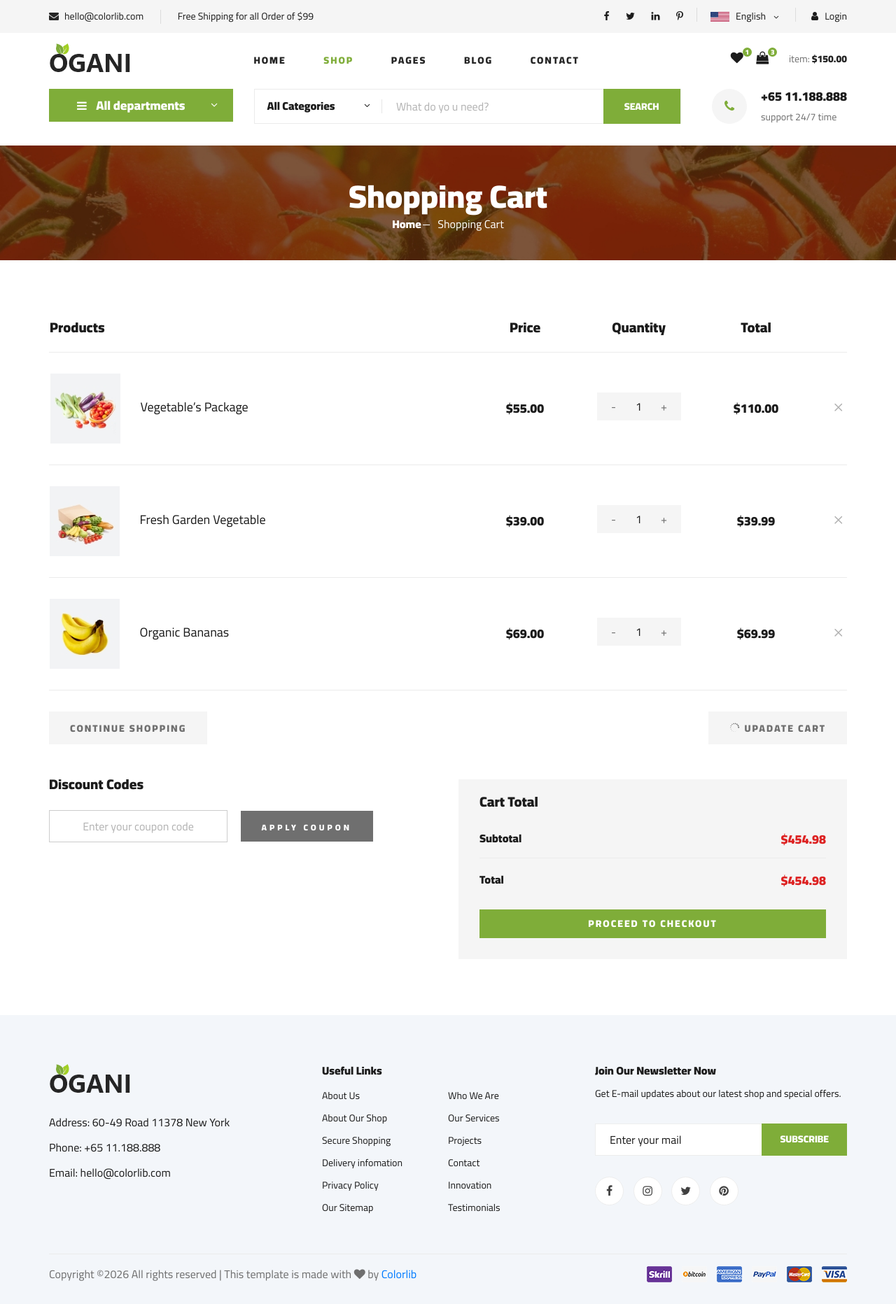
After one commit to Mable987/Easygrocery, a Django app: page /easygrocery/cart/ in a window 1280 px wide. The commit adds this page. Shown: the whole page at 70% size. Run offline with Django 5.2, Linux system fonts and the light colour scheme; some libraries are stand-ins or nearby versions.

Commit message:
views updated

```diff
--- a/WebApp/static/Login/css/style.css
+++ b/WebApp/static/Login/css/style.css
@@ -10,13 +10,10 @@ body {
     font-family: -apple-system, BlinkMacSystemFont, 'Segoe UI', Roboto, 'Inter', sans-serif;
     background: linear-gradient(135deg, #a8e6cf 0%, #dcedc8 50%, #f8f8f8 100%);
     min-height: 100vh;
-
     padding: 20px;
     line-height: 1.6;
     position: relative;
-
     overflow-y: auto;
-
     display: block;
 }
 
--- /dev/null
+++ b/WebApp/templates/cart.html
@@ -0,0 +1,447 @@
+
+<!DOCTYPE html>
+{% load static %}
+<html lang="zxx">
+
+<head>
+    <meta charset="UTF-8">
+    <meta name="description" content="Ogani Template">
+    <meta name="keywords" content="Ogani, unica, creative, html">
+    <meta name="viewport" content="width=device-width, initial-scale=1.0">
+    <meta http-equiv="X-UA-Compatible" content="ie=edge">
+    <title>Ogani | Template</title>
+
+    <!-- Google Font -->
+    <link href="https://fonts.googleapis.com/css2?family=Cairo:wght@200;300;400;600;900&display=swap" rel="stylesheet">
+
+    <!-- Css Styles -->
+    <link rel="stylesheet" href="{% static 'web/css/bootstrap.min.css' %}" type="text/css">
+    <link rel="stylesheet" href="{% static 'web/css/font-awesome.min.css' %}" type="text/css">
+    <link rel="stylesheet" href="{% static 'web/css/elegant-icons.css' %}" type="text/css">
+    <link rel="stylesheet" href="{% static 'web/css/nice-select.css' %}" type="text/css' %}">
+    <link rel="stylesheet" href="{% static 'web/css/jquery-ui.min.css' %}" type="text/css">
+    <link rel="stylesheet" href="{% static 'web/css/owl.carousel.min.css' %}" type="text/css">
+    <link rel="stylesheet" href="{% static 'web/css/slicknav.min.css' %}" type="text/css">
+    <link rel="stylesheet" href="{% static 'web/css/style.css' %}" type="text/css">
+</head>
+
+<body>
+    <!-- Page Preloder -->
+    <div id="preloder">
+        <div class="loader"></div>
+    </div>
+
+    <!-- Humberger Begin -->
+    <div class="humberger__menu__overlay"></div>
+    <div class="humberger__menu__wrapper">
+        <div class="humberger__menu__logo">
+            <a href="#"><img src="{% static 'web/img/logo.png' %}" alt=""></a>
+        </div>
+        <div class="humberger__menu__cart">
+            <ul>
+                <li><a href="#"><i class="fa fa-heart"></i> <span>1</span></a></li>
+                <li><a href="#"><i class="fa fa-shopping-bag"></i> <span>3</span></a></li>
+            </ul>
+            <div class="header__cart__price">item: <span>$150.00</span></div>
+        </div>
+        <div class="humberger__menu__widget">
+            <div class="header__top__right__language">
+                <img src="{% static 'web/img/language.png' %}" alt="">
+                <div>English</div>
+                <span class="arrow_carrot-down"></span>
+                <ul>
+                    <li><a href="#">Spanis</a></li>
+                    <li><a href="#">English</a></li>
+                </ul>
+            </div>
+            <div class="header__top__right__auth">
+                <a href="#"><i class="fa fa-user"></i> Login</a>
+            </div>
+        </div>
+        <nav class="humberger__menu__nav mobile-menu">
+            <ul>
+                <li class="active"><a href="./index.html">Home</a></li>
+                <li><a href="./shop-grid.html">Shop</a></li>
+                <li><a href="#">Pages</a>
+                    <ul class="header__menu__dropdown">
+                        <li><a href="./shop-details.html">Shop Details</a></li>
+                        <li><a href="./shoping-cart.html">Shoping Cart</a></li>
+                        <li><a href="./checkout.html">Check Out</a></li>
+                        <li><a href="./blog-details.html">Blog Details</a></li>
+                    </ul>
+                </li>
+                <li><a href="./blog.html">Blog</a></li>
+                <li><a href="./contact.html">Contact</a></li>
+            </ul>
+        </nav>
+        <div id="mobile-menu-wrap"></div>
+        <div class="header__top__right__social">
+            <a href="#"><i class="fa fa-facebook"></i></a>
+            <a href="#"><i class="fa fa-twitter"></i></a>
+            <a href="#"><i class="fa fa-linkedin"></i></a>
+            <a href="#"><i class="fa fa-pinterest-p"></i></a>
+        </div>
+        <div class="humberger__menu__contact">
+            <ul>
+                <li><i class="fa fa-envelope"></i> hello@colorlib.com</li>
+                <li>Free Shipping for all Order of $99</li>
+            </ul>
+        </div>
+    </div>
+    <!-- Humberger End -->
+
+    <!-- Header Section Begin -->
+    <header class="header">
+        <div class="header__top">
+            <div class="container">
+                <div class="row">
+                    <div class="col-lg-6">
+                        <div class="header__top__left">
+                            <ul>
+                                <li><i class="fa fa-envelope"></i> hello@colorlib.com</li>
+                                <li>Free Shipping for all Order of $99</li>
+                            </ul>
+                        </div>
+                    </div>
+                    <div class="col-lg-6">
+                        <div class="header__top__right">
+                            <div class="header__top__right__social">
+                                <a href="#"><i class="fa fa-facebook"></i></a>
+                                <a href="#"><i class="fa fa-twitter"></i></a>
+                                <a href="#"><i class="fa fa-linkedin"></i></a>
+                                <a href="#"><i class="fa fa-pinterest-p"></i></a>
+                            </div>
+                            <div class="header__top__right__language">
+                                <img src="{% static 'web/img/language.png' %}" alt="">
+                                <div>English</div>
+                                <span class="arrow_carrot-down"></span>
+                                <ul>
+                                    <li><a href="#">Spanis</a></li>
+                                    <li><a href="#">English</a></li>
+                                </ul>
+                            </div>
+                            <div class="header__top__right__auth">
+                                <a href="#"><i class="fa fa-user"></i> Login</a>
+                            </div>
+                        </div>
+                    </div>
+                </div>
+            </div>
+        </div>
+        <div class="container">
+            <div class="row">
+                <div class="col-lg-3">
+                    <div class="header__logo">
+                        <a href="./index.html"><img src="{% static 'web/img/logo.png' %}" alt=""></a>
+                    </div>
+                </div>
+                <div class="col-lg-6">
+                    <nav class="header__menu">
+                        <ul>
+                            <li><a href="./index.html">Home</a></li>
+                            <li class="active"><a href="./shop-grid.html">Shop</a></li>
+                            <li><a href="#">Pages</a>
+                                <ul class="header__menu__dropdown">
+                                    <li><a href="./shop-details.html">Shop Details</a></li>
+                                    <li><a href="./shoping-cart.html">Shoping Cart</a></li>
+                                    <li><a href="./checkout.html">Check Out</a></li>
+                                    <li><a href="./blog-details.html">Blog Details</a></li>
+                                </ul>
+                            </li>
+                            <li><a href="./blog.html">Blog</a></li>
+                            <li><a href="./contact.html">Contact</a></li>
+                        </ul>
+                    </nav>
+                </div>
+                <div class="col-lg-3">
+                    <div class="header__cart">
+                        <ul>
+                            <li><a href="#"><i class="fa fa-heart"></i> <span>1</span></a></li>
+                            <li><a href="#"><i class="fa fa-shopping-bag"></i> <span>3</span></a></li>
+                        </ul>
+                        <div class="header__cart__price">item: <span>$150.00</span></div>
+                    </div>
+                </div>
+            </div>
+            <div class="humberger__open">
+                <i class="fa fa-bars"></i>
+            </div>
+        </div>
+    </header>
+    <!-- Header Section End -->
+
+    <!-- Hero Section Begin -->
+    <section class="hero hero-normal">
+        <div class="container">
+            <div class="row">
+                <div class="col-lg-3">
+                    <div class="hero__categories">
+                        <div class="hero__categories__all">
+                            <i class="fa fa-bars"></i>
+                            <span>All departments</span>
+                        </div>
+                        <ul>
+                            <li><a href="#">Fresh Meat</a></li>
+                            <li><a href="#">Vegetables</a></li>
+                            <li><a href="#">Fruit & Nut Gifts</a></li>
+                            <li><a href="#">Fresh Berries</a></li>
+                            <li><a href="#">Ocean Foods</a></li>
+                            <li><a href="#">Butter & Eggs</a></li>
+                            <li><a href="#">Fastfood</a></li>
+                            <li><a href="#">Fresh Onion</a></li>
+                            <li><a href="#">Papayaya & Crisps</a></li>
+                            <li><a href="#">Oatmeal</a></li>
+                            <li><a href="#">Fresh Bananas</a></li>
+                        </ul>
+                    </div>
+                </div>
+                <div class="col-lg-9">
+                    <div class="hero__search">
+                        <div class="hero__search__form">
+                            <form action="#">
+                                <div class="hero__search__categories">
+                                    All Categories
+                                    <span class="arrow_carrot-down"></span>
+                                </div>
+                                <input type="text" placeholder="What do yo u need?">
+                                <button type="submit" class="site-btn">SEARCH</button>
+                            </form>
+                        </div>
+                        <div class="hero__search__phone">
+                            <div class="hero__search__phone__icon">
+                                <i class="fa fa-phone"></i>
+                            </div>
+                            <div class="hero__search__phone__text">
+                                <h5>+65 11.188.888</h5>
+                                <span>support 24/7 time</span>
+                            </div>
+                        </div>
+                    </div>
+                </div>
+            </div>
+        </div>
+    </section>
+    <!-- Hero Section End -->
+
+    <!-- Breadcrumb Section Begin -->
+    <section class="breadcrumb-section set-bg" data-setbg="{% static 'web/img/breadcrumb.jpg' %}">
+        <div class="container">
+            <div class="row">
+                <div class="col-lg-12 text-center">
+                    <div class="breadcrumb__text">
+                        <h2>Shopping Cart</h2>
+                        <div class="breadcrumb__option">
+                            <a href="./index.html">Home</a>
+                            <span>Shopping Cart</span>
+                        </div>
+                    </div>
+                </div>
+            </div>
+        </div>
+    </section>
+    <!-- Breadcrumb Section End -->
+
+    <!-- Shoping Cart Section Begin -->
+    <section class="shoping-cart spad">
+        <div class="container">
+            <div class="row">
+                <div class="col-lg-12">
+                    <div class="shoping__cart__table">
+                        <table>
+                            <thead>
+                                <tr>
+                                    <th class="shoping__product">Products</th>
+                                    <th>Price</th>
+                                    <th>Quantity</th>
+                                    <th>Total</th>
+                                    <th></th>
+                                </tr>
+                            </thead>
+                            <tbody>
+                                <tr>
+                                    <td class="shoping__cart__item">
+                                        <img src="{% static 'web/img/cart/cart-1.jpg' %}" alt="">
+                                        <h5>Vegetable’s Package</h5>
+                                    </td>
+                                    <td class="shoping__cart__price">
+                                        $55.00
+                                    </td>
+                                    <td class="shoping__cart__quantity">
+                                        <div class="quantity">
+                                            <div class="pro-qty">
+                                                <input type="text" value="1">
+                                            </div>
+                                        </div>
+                                    </td>
+                                    <td class="shoping__cart__total">
+                                        $110.00
+                                    </td>
+                                    <td class="shoping__cart__item__close">
+                                        <span class="icon_close"></span>
+                                    </td>
+                                </tr>
+                                <tr>
+                                    <td class="shoping__cart__item">
+                                        <img src="{% static 'web/img/cart/cart-2.jpg' %}" alt="">
+                                        <h5>Fresh Garden Vegetable</h5>
+                                    </td>
+                                    <td class="shoping__cart__price">
+                                        $39.00
+                                    </td>
+                                    <td class="shoping__cart__quantity">
+                                        <div class="quantity">
+                                            <div class="pro-qty">
+                                                <input type="text" value="1">
+                                            </div>
+                                        </div>
+                                    </td>
+                                    <td class="shoping__cart__total">
+                                        $39.99
+                                    </td>
+                                    <td class="shoping__cart__item__close">
+                                        <span class="icon_close"></span>
+                                    </td>
+                                </tr>
+                                <tr>
+                                    <td class="shoping__cart__item">
+                                        <img src="{% static 'web/img/cart/cart-3.jpg' %}" alt="">
+                                        <h5>Organic Bananas</h5>
+                                    </td>
+                                    <td class="shoping__cart__price">
+                                        $69.00
+                                    </td>
+                                    <td class="shoping__cart__quantity">
+                                        <div class="quantity">
+                                            <div class="pro-qty">
+                                                <input type="text" value="1">
+                                            </div>
+                                        </div>
+                                    </td>
+                                    <td class="shoping__cart__total">
+                                        $69.99
+                                    </td>
+                                    <td class="shoping__cart__item__close">
+                                        <span class="icon_close"></span>
+                                    </td>
+                                </tr>
+                            </tbody>
+                        </table>
+                    </div>
+                </div>
+            </div>
+            <div class="row">
+                <div class="col-lg-12">
+                    <div class="shoping__cart__btns">
+                        <a href="#" class="primary-btn cart-btn">CONTINUE SHOPPING</a>
+                        <a href="#" class="primary-btn cart-btn cart-btn-right"><span class="icon_loading"></span>
+                            Upadate Cart</a>
+                    </div>
+                </div>
+                <div class="col-lg-6">
+                    <div class="shoping__continue">
+                        <div class="shoping__discount">
+                            <h5>Discount Codes</h5>
+                            <form action="#">
+                                <input type="text" placeholder="Enter your coupon code">
+                                <button type="submit" class="site-btn">APPLY COUPON</button>
+                            </form>
+                        </div>
+                    </div>
+                </div>
+                <div class="col-lg-6">
+                    <div class="shoping__checkout">
+                        <h5>Cart Total</h5>
+                        <ul>
+                            <li>Subtotal <span>$454.98</span></li>
+                            <li>Total <span>$454.98</span></li>
+                        </ul>
+                        <a href="#" class="primary-btn">PROCEED TO CHECKOUT</a>
+                    </div>
+                </div>
+            </div>
+        </div>
+    </section>
+    <!-- Shoping Cart Section End -->
+
+    <!-- Footer Section Begin -->
+    <footer class="footer spad">
+        <div class="container">
+            <div class="row">
+                <div class="col-lg-3 col-md-6 col-sm-6">
+                    <div class="footer__about">
+                        <div class="footer__about__logo">
+                            <a href="./index.html"><img src="{% static 'web/img/logo.png' %}" alt=""></a>
+                        </div>
+                        <ul>
+                            <li>Address: 60-49 Road 11378 New York</li>
+                            <li>Phone: +65 11.188.888</li>
+                            <li>Email: hello@colorlib.com</li>
+                        </ul>
+                    </div>
+                </div>
+                <div class="col-lg-4 col-md-6 col-sm-6 offset-lg-1">
+                    <div class="footer__widget">
+                        <h6>Useful Links</h6>
+                        <ul>
+                            <li><a href="#">About Us</a></li>
+                            <li><a href="#">About Our Shop</a></li>
+                            <li><a href="#">Secure Shopping</a></li>
+                            <li><a href="#">Delivery infomation</a></li>
+                            <li><a href="#">Privacy Policy</a></li>
+                            <li><a href="#">Our Sitemap</a></li>
+                        </ul>
+                        <ul>
+                            <li><a href="#">Who We Are</a></li>
+                            <li><a href="#">Our Services</a></li>
+                            <li><a href="#">Projects</a></li>
+                            <li><a href="#">Contact</a></li>
+                            <li><a href="#">Innovation</a></li>
+                            <li><a href="#">Testimonials</a></li>
+                        </ul>
+                    </div>
+                </div>
+                <div class="col-lg-4 col-md-12">
+                    <div class="footer__widget">
+                        <h6>Join Our Newsletter Now</h6>
+                        <p>Get E-mail updates about our latest shop and special offers.</p>
+                        <form action="#">
+                            <input type="text" placeholder="Enter your mail">
+                            <button type="submit" class="site-btn">Subscribe</button>
+                        </form>
+                        <div class="footer__widget__social">
+                            <a href="#"><i class="fa fa-facebook"></i></a>
+                            <a href="#"><i class="fa fa-instagram"></i></a>
+                            <a href="#"><i class="fa fa-twitter"></i></a>
+                            <a href="#"><i class="fa fa-pinterest"></i></a>
+                        </div>
+                    </div>
+                </div>
+            </div>
+            <div class="row">
+                <div class="col-lg-12">
+                    <div class="footer__copyright">
+                        <div class="footer__copyright__text"><p><!-- Link back to Colorlib can't be removed. Template is licensed under CC BY 3.0. -->
+  Copyright &copy;<script>document.write(new Date().getFullYear());</script> All rights reserved | This template is made with <i class="fa fa-heart" aria-hidden="true"></i> by <a href="https://colorlib.com" target="_blank">Colorlib</a>
+  <!-- Link back to Colorlib can't be removed. Template is licensed under CC BY 3.0. --></p></div>
+                        <div class="footer__copyright__payment"><img src="{% static 'web/img/payment-item.png' %}" alt=""></div>
+                    </div>
+                </div>
+            </div>
+        </div>
+    </footer>
+    <!-- Footer Section End -->
+
+    <!-- Js Plugins -->
+    <script src="{% static 'web/js/jquery-3.3.1.min.js' %}"></script>
+    <script src="{% static 'web/js/bootstrap.min.js' %}"></script>
+    <script src="{% static 'web/js/jquery.nice-select.min.js' %}"></script>
+    <script src="{% static 'web/js/jquery-ui.min.js' %}"></script>
+    <script src="{% static 'web/js/jquery.slicknav.js' %}"></script>
+    <script src="{% static 'web/js/mixitup.min.js' %}"></script>
+    <script src="{% static 'web/js/owl.carousel.min.js' %}"></script>
+    <script src="{% static 'web/js/main.js' %}"></script>
+
+
+</body>
+
+</html>
--- a/WebApp/urls.py
+++ b/WebApp/urls.py
@@ -6,12 +6,15 @@ urlpatterns = [
     path('about/',views.About,name='about'),
     path('our_products/',views.all_products,name='our_products'),
     path('filtered_products/<cat_name>/',views.FilteredProducts,name='filtered_products'),
-    path('single_item/<int:product_id>',views.single_item,name='single_item'),
+    path('single_item/<int:product_id>/',views.single_item,name='single_item'),
     path('contact_page/',views.contact_page,name='contact_page'),
     path('save_contact/',views.save_contact,name='save_contact'),
     path('services/',views.services,name='services'),
     path('sign_in/',views.sign_in,name='sign_in'),
     path('sign_up/',views.sign_up,name='sign_up'),
     path('save_signup/',views.save_sign_up,name='save_signup'),
+    path('user_login/',views.user_login,name='user_login'),
+    path('user_logout/',views.user_logout,name='user_logout'),
+    path('cart/',views.cart,name='cart'),
 
 ]
--- a/WebApp/views.py
+++ b/WebApp/views.py
@@ -49,5 +49,30 @@ def save_sign_up(request):
         password = request.POST.get('password')
         confirm_password = request.POST.get('confirm_password')
         obj = RegistrationDb(UserName=username, Email=email, Password=password, Confirm_Password=confirm_password)
-        obj.save()
+        if RegistrationDb.objects.filter(UserName=username).exists():
+            print("User already exists")
+            return redirect(sign_up)
+        elif RegistrationDb.objects.filter(Email=email).exists():
+            print("Email already exists")
+            return redirect(sign_up)
+        else:
+            obj.save()
+            return redirect(sign_in)
+def user_login(request):
+    if request.method == 'POST':
+        username = request.POST.get('username')
+        password = request.POST.get('password')
+        if RegistrationDb.objects.filter(UserName=username,Password=password).exists():
+            request.session['username'] = username
+            request.session['password'] = password
+            return redirect(Home)
+        else:
+            return redirect(sign_in)
+    else:
         return redirect(sign_in)
+def user_logout(request):
+    del request.session['username']
+    del request.session['password']
+    return redirect(Home)
+def cart(request):
+    return render(request, 'cart.html')
```
Also changed, not shown: WebApp/templates/Home.html (+7 -1 lines), WebApp/templates/sign_in.html (+5 -4 lines).
